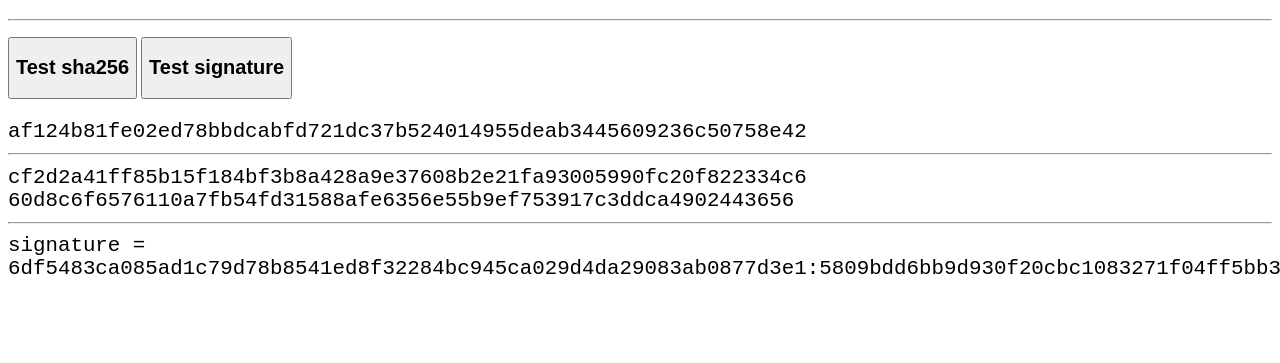
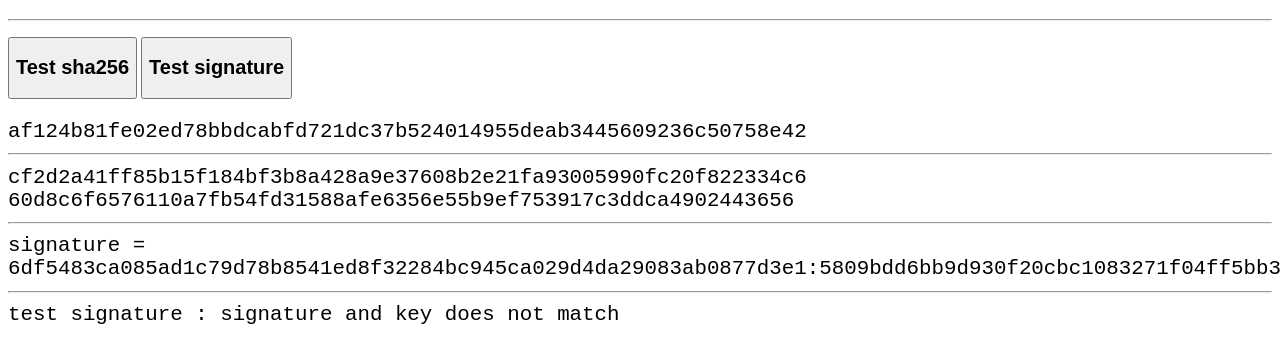
Before and after one commit to maitrebitcoin/js-bitcoin-cryptolib, a plain HTML site: page testme.html in a window 1280 px wide. Both pictures are taken after a click on the button "Test signature". Shown: the part 61-424 px from the top of the page. Drawn offline with Linux system fonts and the light colour scheme.

Commit message:
sverifySignature 1st draft

```diff
--- a/ECDSA.js
+++ b/ECDSA.js
@@ -47,10 +47,13 @@ class ECDSA {
             console.assert( typeof point == 'object' )
             console.assert(  point.x )
             console.assert(  point.y )
-            this.value = point;
+            this.point = point;
         }
         toString() {
-            return hex(this.value.x) + '\n<br>' + hex(this.value.y)
+            return hex(this.point.x) + '\n<br>' + hex(this.point.y)
+        }
+        isZero() {
+            return this.point.isZero();
         }
     };
     // represent a signature for ECDSA
@@ -65,6 +68,14 @@ class ECDSA {
             return hex(this.r)+':'+ hex(this.s)
         }
     };
+    // represente a resul to ECDSA verifySignature
+   static SignatureCheck = class {
+       constructor( ok, message ) {
+            this.ok      = ok
+            this.message = message
+       }
+
+   }
 
 
 // constructor
@@ -139,9 +150,49 @@ signMessage( message, privateKey ) {
  */
 verifySignature( message, signature, publicKey ) {
     console.assert( typeof message == 'string' )
+    // sanity checks
+    // check public key
+    if (publicKey.isZero())
+        return new ECDSA.SignatureCheck(false, 'invalid public key : 0');
+    if (!this.ec.pointOnCurve(publicKey.point))
+        return new ECDSA.SignatureCheck(false, 'invalid public key : not on curve');
+    var point0  = this.ec.pointScalarMult( this.ec.G,  this.oField.N );
+    if (!point0.isZero)
+        return new ECDSA.SignatureCheck(false, 'invalid public key : P*K is not 0');
+    //  check signature
+    if (signature.r <= 0)
+        return new ECDSA.SignatureCheck(false, 'invalid signature : r is 0');
+    if (signature.r >= this.oField.N)
+        return new ECDSA.SignatureCheck(false, 'invalid signature : r is > N');
+    if (signature.s <= 0)
+        return new ECDSA.SignatureCheck(false, 'invalid signature : s is 0');
+    if (signature.s >= this.oField.N)
+        return new ECDSA.SignatureCheck(false, 'invalid signature : s is > N');
+
+    // calc message hash
+    var hashbuffer    = sha256(sha256( message ));
+    // convert to 256 Bits integer
+    var h      = bigEndianBufferTo256BitInt(hashbuffer)
+
+    // u1 = h * 1/signature.s
+    var invS = this.oField.inversion(signature.s);
+    var u1   = this.oField.mult( h, invS );
+    var u2   = this.oField.mult( signature.r, invS );
+    // calculate u1*G + u2*publicKey
+    var pt1      =  this.ec.pointScalarMult( this.ec.G,       u1 )
+    var pt2      =  this.ec.pointScalarMult( publicKey.point, u2 )
+    var pt1Plus2 =  this.ec.pointAdd(pt1, pt2);
+
+    // signature is invalid only if final point is 0
+    if (pt1Plus2.isZero())
+        return new ECDSA.SignatureCheck(false, 'invalid signature : point is 0');
+
+    // The signature is valid if r=x mod N, invalid otherwise.
+    if ( signature.r != pt1Plus2.x )
+        return new ECDSA.SignatureCheck(false, 'signature and key does not match');
 
     // OK
-    return true;
+    return new ECDSA.SignatureCheck(true,"OK");
 }
 
 };//class ECDSA
--- a/EllipticCurveSecp256k1.js
+++ b/EllipticCurveSecp256k1.js
@@ -94,6 +94,8 @@ pointAdd( pointA, pointB )  {
     // lambda = (B.y - A.Y ) / (B.x -A.x )
     var lambdaN      = this.field.sub(pointB.y, pointA.y );
     var lambdaD      = this.field.sub(pointB.x, pointA.x );
+    if (lambdaD == 0) // if A = -B
+        return  new ECPoint( BigInt(0), BigInt(0) );
     var invlambdaD   = this.field.inversion( lambdaD );
     var lambda       = this.field.mult(lambdaN, invlambdaD );
     // rx = L^2 - A.x - B.x
@@ -129,7 +131,7 @@ pointScalarMult( point, number ) {
         G2powN = this.pointDouble( G2powN )
      }
 
-     console.assert( this.pointOnCurve(pointResult) );
+     console.assert( this.pointOnCurve(pointResult) || pointResult.isZero() );
      return pointResult;
 }
 
--- a/testme.html
+++ b/testme.html
@@ -71,6 +71,12 @@ function testfunc() {
         sDump += "<hr>signature = " + signature.toString()
 
     document.getElementById("resultat").innerHTML = sDump;
+
+    // check signature
+    var res = ecdsa.verifySignature(sMessage, signature, pub )
+    sDump += "<hr>test signature : " + res.message
+
+    document.getElementById("resultat").innerHTML = sDump;
 }
 </script>
 
```
Lines whose indentation alone changed are shown as unchanged.
